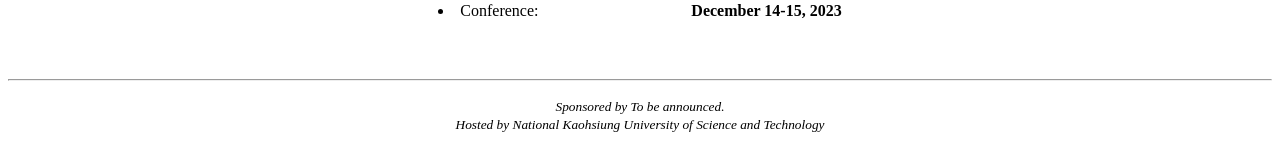
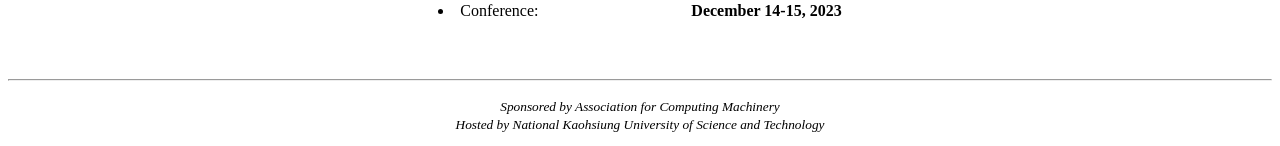
Before and after one commit to icea-conf/2023, a Jekyll site: the page built from index.html, in a window 1280 px wide. Shown: the part 817-963 px from the top of the page. Built offline with Jekyll 4.4.1, drawn with Linux system fonts in a browser that asks for light colours; the list of posts is cut into pages by our own code.

Commit message:
Update default.html

```diff
--- a/_layouts/default.html
+++ b/_layouts/default.html
@@ -33,7 +33,7 @@
 <hr>
     <p style="text-align:center">
         <small>
-            <i>Sponsored by To be announced.</i><br>
+            <i>Sponsored by Association for Computing Machinery</i><br>
             <i>Hosted by National Kaohsiung University of Science and Technology</i>
         </small>
     </p>
```
